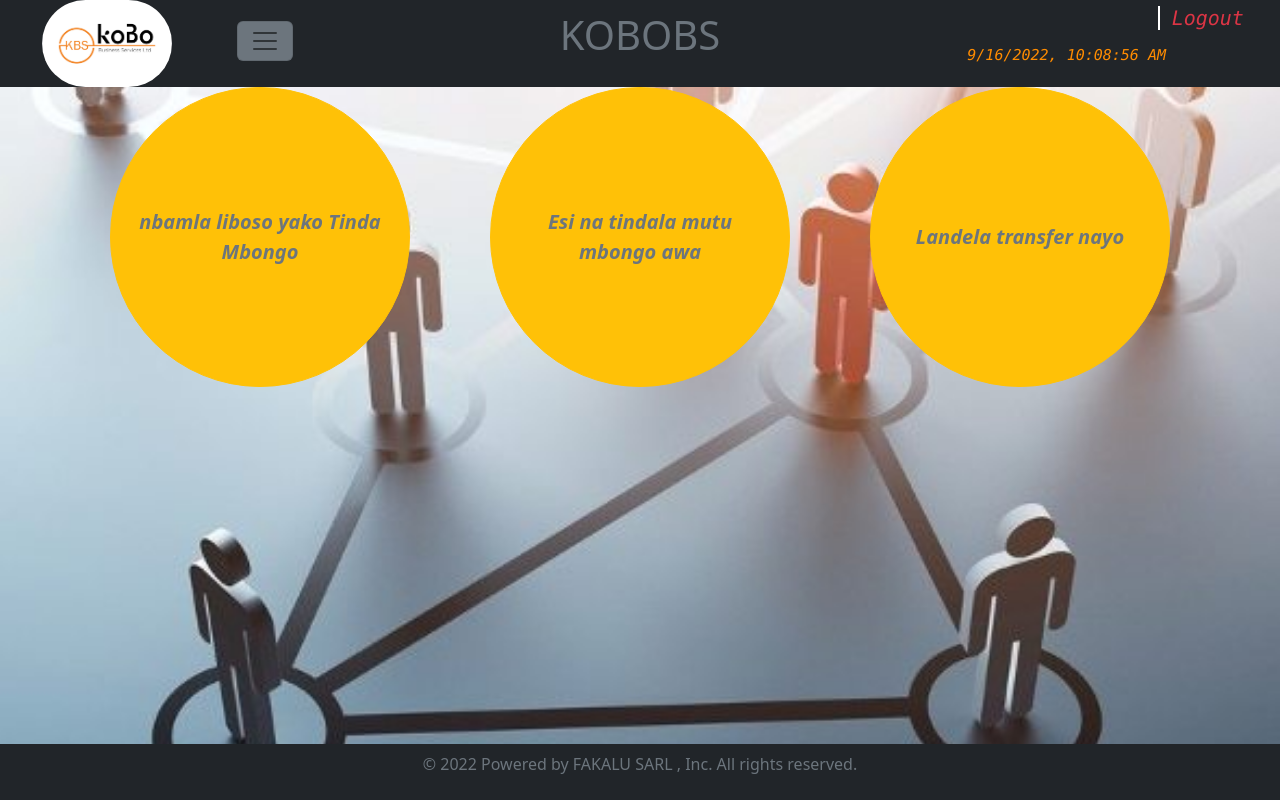
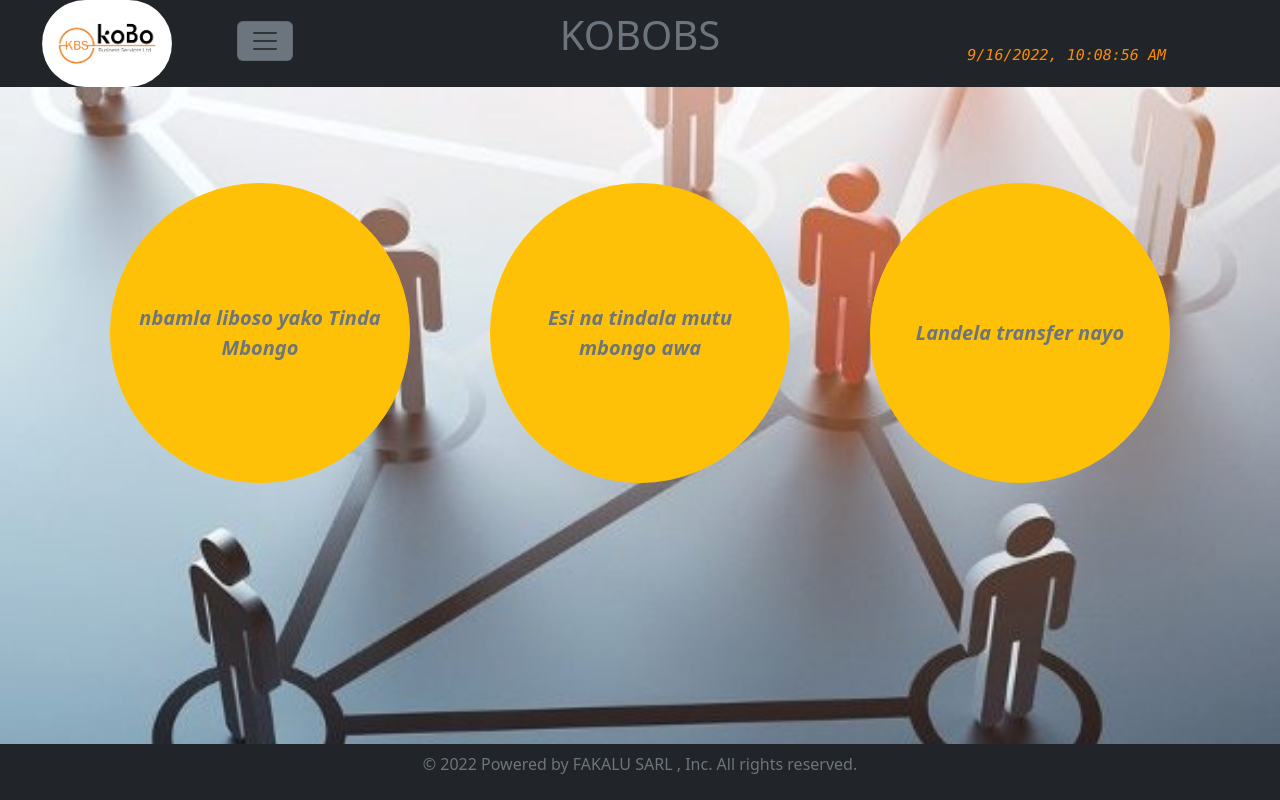
Before and after one commit to tresort13/kobobs-services, a React (Create React App) app: page /menu_envoie in a window 1280 px wide. Built offline with nearby package versions, Linux system fonts and the light colour scheme.

Commit message:
first commit

```diff
--- a/src/pages/Header.js
+++ b/src/pages/Header.js
@@ -109,7 +109,7 @@ function Header(props)
 
         <Col xs={4} className="my-auto mx-auto text-end ">
          <div>
-           <pre className="text-dark display-6" style={{fontSize: 20}}><span ><i className="text-white"><b className="couleur2">{props.username}</b></i> </span><span className="separateur text-secondary"></span><a href="" style={{textDecoration:"none"}}><span className="text-danger"><i onClick={logout}> Logout </i> </span></a></pre>
+           <pre className="text-dark display-6" style={{fontSize: 20}}><span ><i className="text-white"><b className="couleur2">{props.langue}</b></i> </span></pre>
            <i><pre className="couleur2 display-6 timing text-center" style={{fontSize: 15}}>{theTime}</pre></i>
         </div>
         </Col>
--- a/src/pages/MenuEnvoi.js
+++ b/src/pages/MenuEnvoi.js
@@ -28,7 +28,7 @@ function MenuEnvoi(props)
 
 
 
-    <Row className="text-center justify-content-center">
+    <Row className="text-center justify-content-center pt-5 mt-5">
             <Col md={4} className="my-auto text-center">
             <Link to="/form_envoie_client" style={{color:'white',textDecorationLine:'none'}}>
             <Button variant="warning" style={{width:300,height:300}} className='btn-lg rounded-pill zoom'>
```
